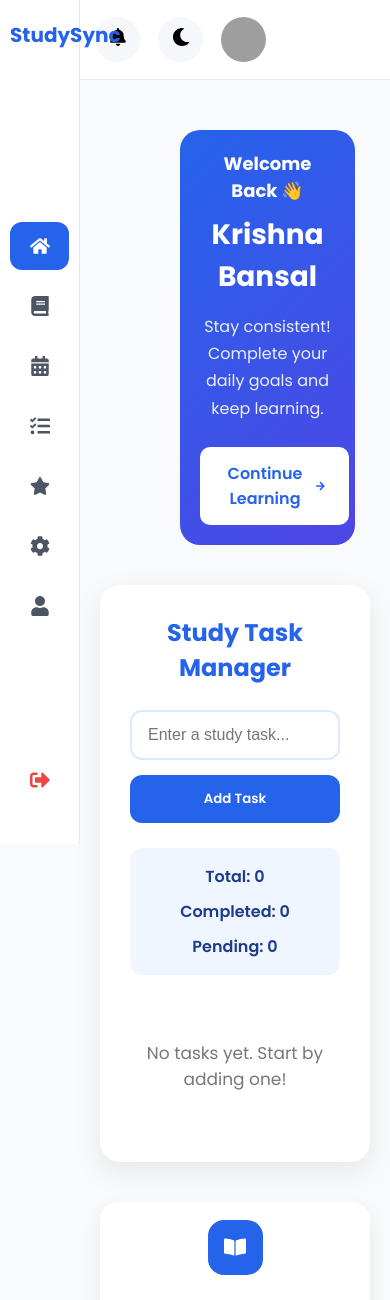
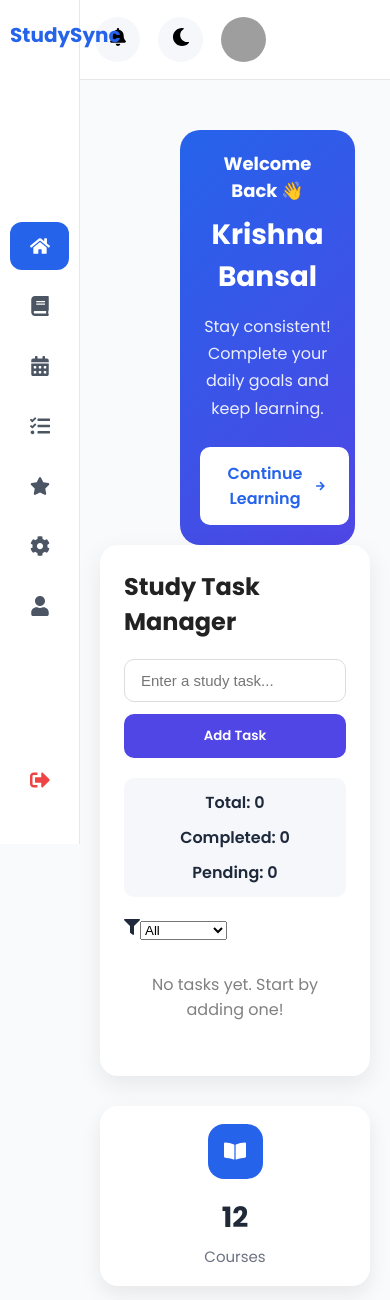
Before and after one commit to developerkrish121/StudySync, a React (Vite) app in the folder StudySync/: page / in a window 390 px wide. Shown: the top 1300 px of the page. Built offline with nearby package versions, Linux system fonts and the light colour scheme; grey boxes are pictures that could not be loaded.

Commit message:
Day 11: Added task editing, filtering, completion tracking, and LocalStorage support

```diff
--- a/StudySync/src/components/TaskManager/TaskItem.css
+++ b/StudySync/src/components/TaskManager/TaskItem.css
@@ -1,66 +1,77 @@
-.task-item{
-    display:flex;
-    justify-content:space-between;
-    align-items:center;
-    padding:18px 20px;
-    background:#f8fafc;
-    border-radius:15px;
-    transition:.3s;
-    box-shadow:0 5px 15px rgba(0,0,0,.05);
+.task-item {
+  display: flex;
+  justify-content: space-between;
+  align-items: center;
+  padding: 14px 18px;
+  border-radius: 12px;
+  background: #f8f9fc;
+  transition: 0.3s ease;
+  border: 1px solid transparent;
 }
 
-.task-item:hover{
-    transform:translateY(-3px);
+.task-item:hover {
+  transform: translateY(-3px);
+  border-color: #4f46e5;
+  box-shadow: 0 8px 18px rgba(79, 70, 229, 0.12);
 }
 
-.task-content{
-    display:flex;
-    align-items:center;
-    gap:15px;
+.task-left {
+  display: flex;
+  align-items: center;
+  gap: 14px;
 }
 
-.task-content input{
-    width:20px;
-    height:20px;
-    cursor:pointer;
+.task-left span {
+  font-size: 15px;
+  color: #333;
 }
 
-.task-content span{
-    font-size:17px;
-    font-weight:500;
-    color:#333;
+.complete-btn,
+.delete-btn {
+  border: none;
+  background: transparent;
+  cursor: pointer;
+  font-size: 18px;
+  transition: 0.3s;
 }
 
-.completed span{
-    text-decoration:line-through;
-    color:#16a34a;
+.complete-btn {
+  color: #9ca3af;
 }
 
-.delete-btn{
-    background:#ef4444;
-    color:#fff;
-    border:none;
-    padding:10px 18px;
-    border-radius:10px;
-    cursor:pointer;
-    transition:.3s;
-    font-weight:600;
+.complete-btn:hover {
+  color: #22c55e;
 }
 
-.delete-btn:hover{
-    background:#dc2626;
+.delete-btn {
+  color: #ef4444;
 }
 
-@media(max-width:768px){
+.delete-btn:hover {
+  transform: scale(1.15);
+}
+
+.completed {
+  background: #eefaf1;
+}
+
+.completed .task-left span {
+  text-decoration: line-through;
+  color: #888;
+}
+
+.completed .complete-btn {
+  color: #22c55e;
+}
+
+@media (max-width:768px){
 
 .task-item{
-    flex-direction:column;
-    align-items:flex-start;
-    gap:15px;
+padding:12px;
 }
 
-.delete-btn{
-    width:100%;
+.task-left span{
+font-size:14px;
 }
 
 }
--- a/StudySync/src/components/TaskManager/TaskItem.jsx
+++ b/StudySync/src/components/TaskManager/TaskItem.jsx
@@ -1,24 +1,46 @@
 import "./TaskItem.css";
+import { FaTrash, FaCheckCircle, FaEdit } from "react-icons/fa";
 
-function TaskItem({ task, toggleTask, deleteTask }) {
+function TaskItem({
+  task,
+  deleteTask,
+  toggleComplete,
+  editTask,
+}) {
   return (
     <div className={`task-item ${task.completed ? "completed" : ""}`}>
-      <div className="task-content">
-        <input
-          type="checkbox"
-          checked={task.completed}
-          onChange={() => toggleTask(task.id)}
-        />
 
-        <span>{task.text}</span>
+      <div className="task-left">
+
+        <button
+          className="complete-btn"
+          onClick={() => toggleComplete(task.id)}
+        >
+          <FaCheckCircle />
+        </button>
+
+        <span>{task.title}</span>
+
       </div>
 
-      <button
-        className="delete-btn"
-        onClick={() => deleteTask(task.id)}
-      >
-        Delete
-      </button>
+      <div className="task-actions">
+
+        <button
+          className="edit-btn"
+          onClick={() => editTask(task)}
+        >
+          <FaEdit />
+        </button>
+
+        <button
+          className="delete-btn"
+          onClick={() => deleteTask(task.id)}
+        >
+          <FaTrash />
+        </button>
+
+      </div>
+
     </div>
   );
 }
--- a/StudySync/src/components/TaskManager/TaskManager.css
+++ b/StudySync/src/components/TaskManager/TaskManager.css
@@ -1,91 +1,90 @@
-.task-manager{
-    background:#fff;
-    padding:30px;
-    border-radius:20px;
-    box-shadow:0 10px 30px rgba(0,0,0,.08);
-    margin:40px auto;
-    max-width:900px;
+.task-manager {
+  background: #fff;
+  border-radius: 18px;
+  padding: 24px;
+  box-shadow: 0 8px 25px rgba(0, 0, 0, 0.08);
+  transition: 0.3s ease;
 }
 
-.task-manager h2{
-    text-align:center;
-    color:#2563eb;
-    margin-bottom:25px;
+.task-manager:hover {
+  transform: translateY(-5px);
 }
 
-.task-input{
-    display:flex;
-    gap:15px;
-    margin-bottom:25px;
+.task-manager h2 {
+  margin-bottom: 20px;
+  font-size: 1.5rem;
+  color: #222;
 }
 
-.task-input input{
-    flex:1;
-    padding:14px 16px;
-    border:2px solid #dbeafe;
-    border-radius:12px;
-    outline:none;
-    font-size:16px;
-    transition:.3s;
+.task-input {
+  display: flex;
+  gap: 12px;
+  margin-bottom: 20px;
 }
 
-.task-input input:focus{
-    border-color:#2563eb;
+.task-input input {
+  flex: 1;
+  padding: 12px 16px;
+  border: 1px solid #ddd;
+  border-radius: 10px;
+  font-size: 15px;
+  outline: none;
+  transition: 0.3s;
 }
 
-.task-input button{
-    background:#2563eb;
-    color:#fff;
-    border:none;
-    padding:14px 24px;
-    border-radius:12px;
-    cursor:pointer;
-    font-weight:600;
-    transition:.3s;
+.task-input input:focus {
+  border-color: #4f46e5;
 }
 
-.task-input button:hover{
-    background:#1d4ed8;
+.task-input button {
+  padding: 12px 22px;
+  border: none;
+  background: #4f46e5;
+  color: white;
+  border-radius: 10px;
+  cursor: pointer;
+  transition: 0.3s;
+  font-weight: 600;
 }
 
-.task-summary{
-    display:flex;
-    justify-content:space-between;
-    background:#eff6ff;
-    padding:16px;
-    border-radius:12px;
-    margin-bottom:25px;
-    flex-wrap:wrap;
-    gap:10px;
+.task-input button:hover {
+  background: #4338ca;
 }
 
-.task-summary p{
-    font-weight:600;
-    color:#1e3a8a;
+.task-stats {
+  display: flex;
+  justify-content: space-between;
+  margin-bottom: 20px;
+  background: #f5f7fb;
+  padding: 12px 18px;
+  border-radius: 10px;
+  font-weight: 600;
 }
 
-.task-list{
-    display:flex;
-    flex-direction:column;
-    gap:15px;
+.task-list {
+  display: flex;
+  flex-direction: column;
+  gap: 14px;
 }
 
-.empty-message{
-    text-align:center;
-    color:#777;
-    padding:40px 0;
-    font-size:17px;
+.empty {
+  text-align: center;
+  color: gray;
+  padding: 30px 0;
 }
 
-@media(max-width:768px){
+/* Responsive */
+
+@media (max-width:768px){
 
 .task-input{
-    flex-direction:column;
+flex-direction:column;
 }
 
-.task-summary{
-    flex-direction:column;
-    align-items:center;
+.task-stats{
+flex-direction:column;
+gap:10px;
+align-items:center;
 }
 
 }
--- a/StudySync/src/components/TaskManager/TaskManager.jsx
+++ b/StudySync/src/components/TaskManager/TaskManager.jsx
@@ -1,17 +1,39 @@
-import { useState } from "react";
+import { useEffect, useState } from "react";
 import "./TaskManager.css";
 import TaskItem from "./TaskItem";
+import { FaFilter } from "react-icons/fa";
 
 function TaskManager() {
   const [task, setTask] = useState("");
-  const [tasks, setTasks] = useState([]);
+  const [tasks, setTasks] = useState(() => {
+    return JSON.parse(localStorage.getItem("tasks")) || [];
+  });
+  const [filter, setFilter] = useState("all");
+  const [editingId, setEditingId] = useState(null);
+
+  // Save tasks
+  useEffect(() => {
+    localStorage.setItem("tasks", JSON.stringify(tasks));
+  }, [tasks]);
 
  const addTask = () => {
   if (task.trim() === "") return;
 
+  if (editingId) {
+    setTasks(
+      tasks.map((t) =>
+        t.id === editingId ? { ...t, title: task } : t
+      )
+    );
+
+    setEditingId(null);
+    setTask("");
+    return;
+  }
+
   const newTask = {
     id: Date.now(),
-      text: task,
+    title: task,
     completed: false,
   };
 
@@ -19,24 +41,37 @@ function TaskManager() {
   setTask("");
 };
 
-  const toggleTask = (id) => {
+const editTask = (taskObj) => {
+  setTask(taskObj.title);
+  setEditingId(taskObj.id);
+};
+
+
+  const deleteTask = (id) => {
+    setTasks(tasks.filter((task) => task.id !== id));
+  };
+
+  const toggleComplete = (id) => {
     setTasks(
-      tasks.map((item) =>
-        item.id === id
-          ? { ...item, completed: !item.completed }
-          : item
+      tasks.map((task) =>
+        task.id === id
+          ? { ...task, completed: !task.completed }
+          : task
       )
     );
   };
 
-  const deleteTask = (id) => {
-    setTasks(tasks.filter((item) => item.id !== id));
-  };
+  const completed = tasks.filter((task) => task.completed).length;
 
-  const completedTasks = tasks.filter((task) => task.completed).length;
+  const filteredTasks = tasks.filter((task) => {
+  if (filter === "completed") return task.completed;
+  if (filter === "pending") return !task.completed;
+  return true;
+});
 
   return (
-    <section className="task-manager">
+    <div className="task-manager">
+
       <h2>Study Task Manager</h2>
 
       <div className="task-input">
@@ -47,32 +82,53 @@ function TaskManager() {
           onChange={(e) => setTask(e.target.value)}
         />
 
-        <button onClick={addTask}>Add Task</button>
+        <button onClick={addTask}>
+          {editingId ? "Update Task" : "Add Task"}
+        </button>
       </div>
 
-      <div className="task-summary">
-        <p>Total: {tasks.length}</p>
-        <p>Completed: {completedTasks}</p>
-        <p>Pending: {tasks.length - completedTasks}</p>
+      <div className="task-stats">
+        <span>Total: {tasks.length}</span>
+        <span>Completed: {completed}</span>
+        <span>Pending: {tasks.length - completed}</span>
+      </div>
+
+      <div className="task-filter">
+
+    <FaFilter />
+
+    <select
+        value={filter}
+        onChange={(e)=>setFilter(e.target.value)}
+    >
+
+        <option value="all">All</option>
+        <option value="completed">Completed</option>
+        <option value="pending">Pending</option>
+
+    </select>
+
 </div>
 
       <div className="task-list">
-        {tasks.length === 0 ? (
-          <p className="empty-message">
+        {filteredTasks.length === 0 ? (
+          <p className="empty">
             No tasks yet. Start by adding one!
           </p>
         ) : (
-          tasks.map((item) => (
+          filteredTasks.map((task) => (
             <TaskItem
-              key={item.id}
-              task={item}
-              toggleTask={toggleTask}
+    key={task.id}
+    task={task}
     deleteTask={deleteTask}
+    toggleComplete={toggleComplete}
+    editTask={editTask}
 />
           ))
         )}
       </div>
-    </section>
+
+    </div>
   );
 }
 
```
Lines whose indentation alone changed are shown as unchanged.
